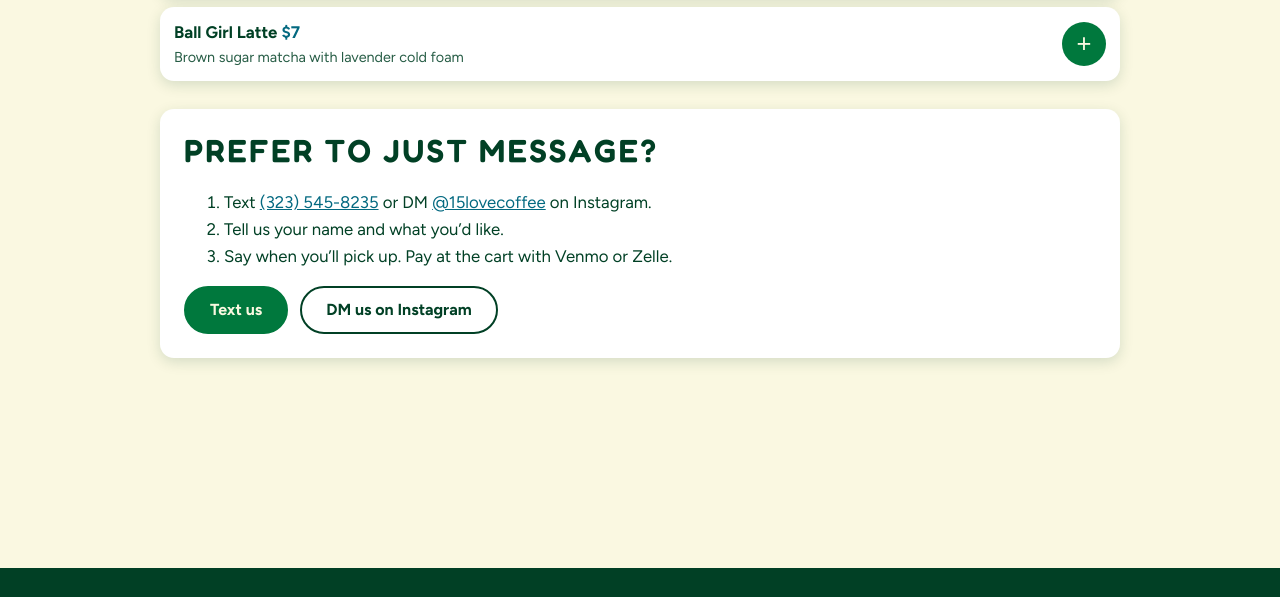
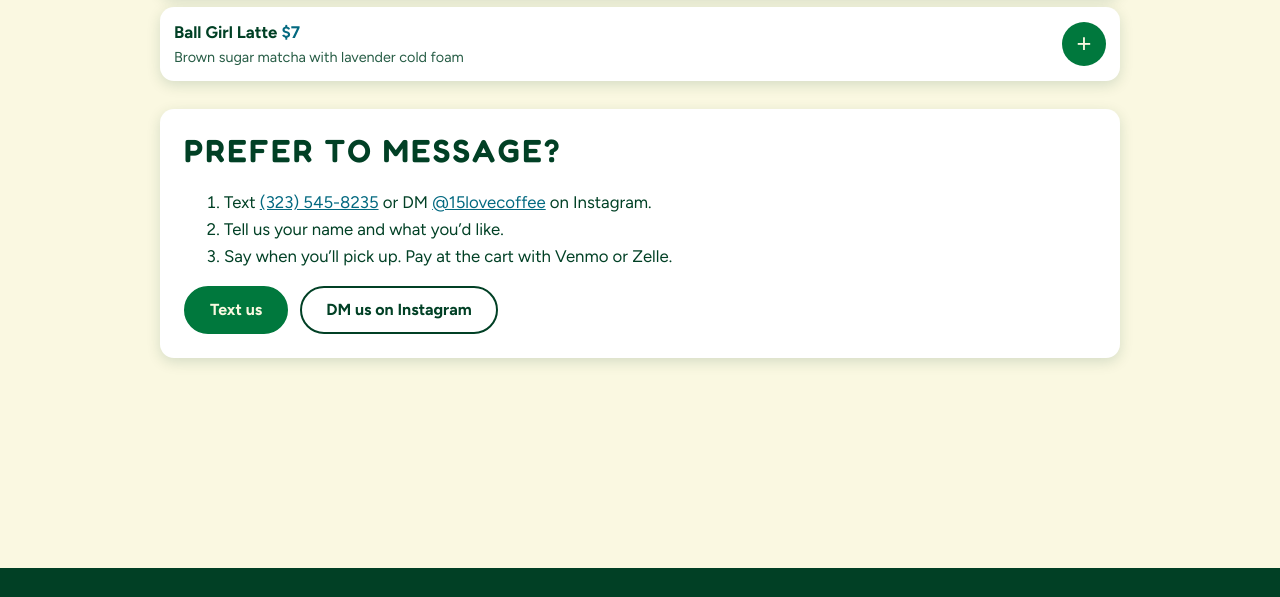
Before and after one commit to quintondang/15-love-coffee, a plain HTML site: page order.html in a window 1280 px wide. Shown: the part 1565-2162 px from the top of the page. Drawn offline with Linux system fonts and the light colour scheme.

Commit message:
Reword order help heading
Co-Authored-By: Claude Sonnet 5.5 <noreply@anthropic.com>
Claude-Session: https://claude.ai/code/session_017cFVQhrY8HgyomCBtFMavT

```diff
--- a/order.html
+++ b/order.html
@@ -35,7 +35,7 @@
   <div id="last-order" class="last-order hidden"></div>
   <div id="drink-list"></div>
   <section class="card" style="margin-top:28px">
-    <h2>Prefer to just message?</h2>
+    <h2>Prefer to message?</h2>
     <ol><li>Text <a href="sms:+13235458235">(323) 545-8235</a> or DM <a href="https://ig.me/m/15lovecoffee" target="_blank" rel="noopener">@15lovecoffee</a> on Instagram.</li><li>Tell us your name and what you&rsquo;d like.</li><li>Say when you&rsquo;ll pick up. Pay at the cart with Venmo or Zelle.</li></ol>
     <div class="btn-row"><a class="btn" href="sms:+13235458235">Text us</a><a class="btn secondary" href="https://ig.me/m/15lovecoffee" target="_blank" rel="noopener">DM us on Instagram</a></div>
   </section>
```
